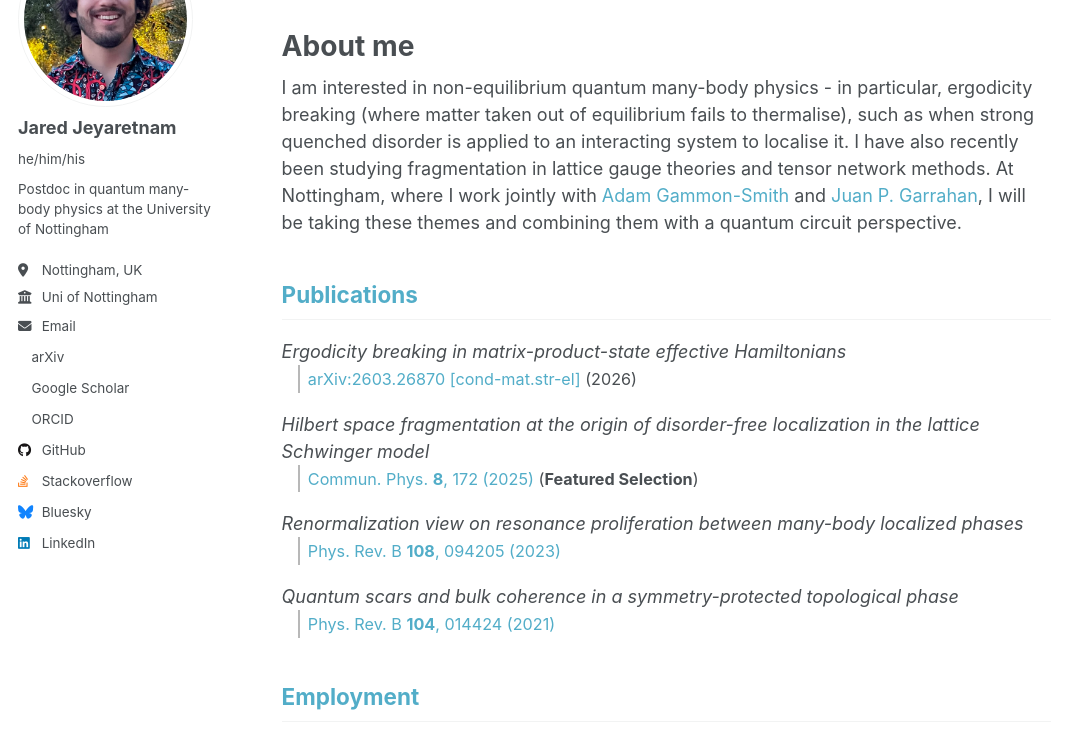
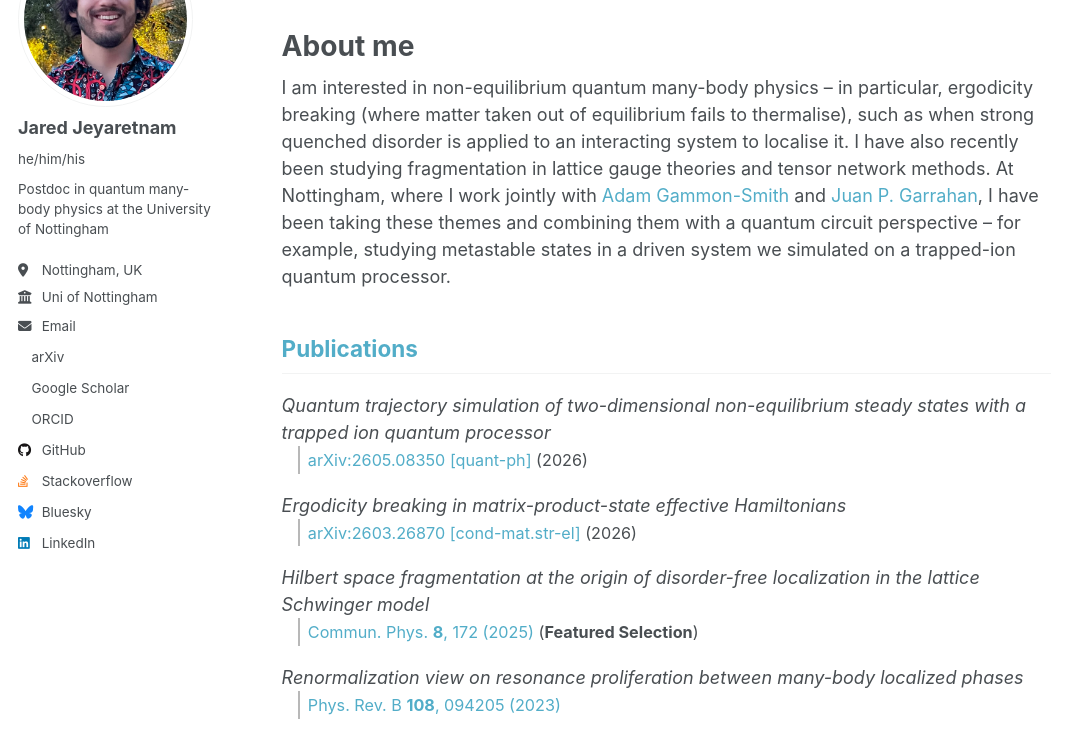
Before and after one commit to jaredjeya/jaredjeya.github.io, a Jekyll site: the page built from _pages/about.md, in a window 1280 px wide and 900 px high, cut to the strip 167-900 px from the top of the window. Shown: the whole strip, without its empty margins (0-1083 px from the left). Built offline with Jekyll 4.4.1, drawn with Linux system fonts in a browser that asks for light colours.

```diff
--- a/_pages/about.md
+++ b/_pages/about.md
@@ -7,13 +7,16 @@ redirect_from:
   - /about.html
 ---
 
-I am interested in non-equilibrium quantum many-body physics - in particular, ergodicity breaking (where matter taken out of equilibrium fails to thermalise), such as when strong quenched disorder is applied to an interacting system to localise it.
+I am interested in non-equilibrium quantum many-body physics -- in particular, ergodicity breaking (where matter taken out of equilibrium fails to thermalise), such as when strong quenched disorder is applied to an interacting system to localise it.
 I have also recently been studying fragmentation in lattice gauge theories and tensor network methods.
-At Nottingham, where I work jointly with [Adam Gammon-Smith](https://adamsmith-physics.github.io/index.html) and [Juan P. Garrahan](https://jpgarrahan.github.io/About.html), I will be taking these themes and combining them with a quantum circuit perspective.
+At Nottingham, where I work jointly with [Adam Gammon-Smith](https://adamsmith-physics.github.io/index.html) and [Juan P. Garrahan](https://jpgarrahan.github.io/About.html), I have been taking these themes and combining them with a quantum circuit perspective -- for example, studying metastable states in a driven system we simulated on a trapped-ion quantum processor.
 
 <!-- [Bruno Bertini](https://www.birmingham.ac.uk/staff/profiles/physics/bertini-bruno), and [Igor Lesanovsky](https://www.nottingham.ac.uk/physics/people/igor.lesanovsky) -->
 
 ## [Publications](/publications/)
+
+*Quantum trajectory simulation of two-dimensional non-equilibrium steady states with a trapped ion quantum processor*
+: [arXiv:2605.08350 [quant-ph]](https://arxiv.org/abs/2605.08350) (2026)
 
 *Ergodicity breaking in matrix-product-state effective Hamiltonians*
 : [arXiv:2603.26870 [cond-mat.str-el]](https://arxiv.org/abs/2603.26870) (2026)
```
Also changed, not shown: _publications/2023-12-19-ergodicity-breaking-stabilisation-quantum-order.md (renamed from _publications/PhDThesis.md, +1 -1 lines), _publications/2026-05-08-quantum-trajectory-2d-ness-trapped-ion.md (added, +14 -0 lines), _publications/2021-07-21-quantum-scars-bulk-coherence-SPT-phase.md (renamed from _publications/Quantum-scars-and-bulk-coherence-in-an-SPT-phase.md), _publications/2023-09-11-renormalization-resonance-proliferation-MBL-phases.md (renamed from _publications/Renormalization-view-on-resonance-proliferation-between-many-body-localized-phases.md), _publications/2025-04-18-HSF-origin-DFL-lattice-Schwinger-model.md (renamed from _publications/Hilbert-space-fragmentation-at-the-origin-of-disorder-free-localization-in-the-lattice-Schwinger-model.md), _publications/2026-03-27-ergodicity-breaking-mps-effective-ham.md (renamed from _publications/Ergodicity-breaking-in-matrix-product-state-effective-Hamiltonians.md), images/quantinuum-2d-driven.svg (added).
